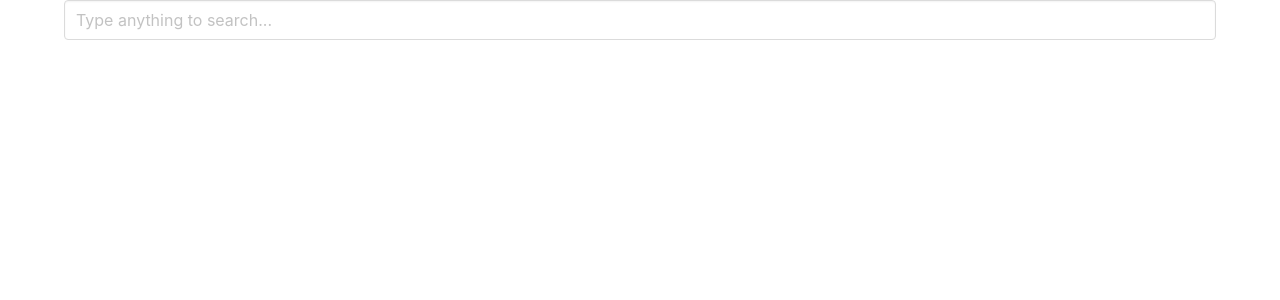
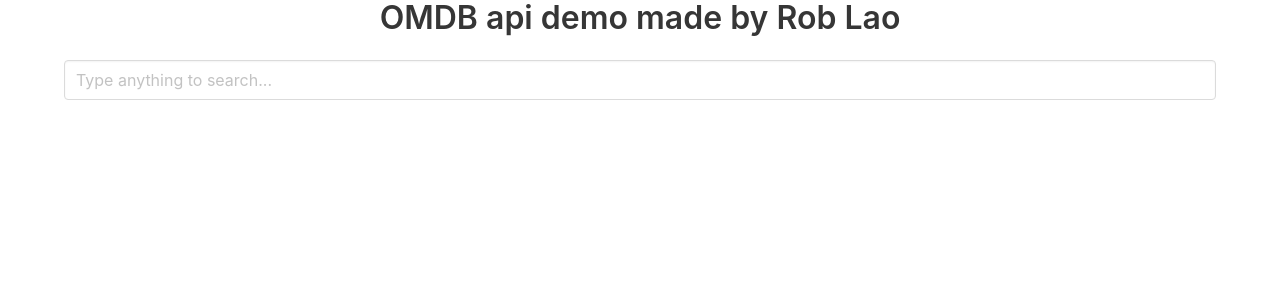
Before and after one commit to viewplatgh/omdbsw, a React (Create React App) app: page / in a window 1280 px wide. Shown: the top 300 px of the page. Built offline with nearby package versions, Linux system fonts and the light colour scheme.

Commit message:
move search to containers and add title

```diff
--- a/src/App.js
+++ b/src/App.js
@@ -1,14 +1,14 @@
 import React, { Component } from 'react';
-import logo from './logo.svg';
 import './App.css';
 
-import Search from './Search';
+import Search from './containers/Search';
 
 class App extends Component {
   render() {
     return (
       <div className="App">
         <div className="container">
+          <h1 className="title">OMDB api demo made by Rob Lao</h1>
           <Search />
         </div>
       </div>
--- a/src/Search.js
+++ b/src/containers/Search.js
@@ -1,6 +1,6 @@
 import React, { Component } from 'react';
 import { connect } from 'react-redux';
-import { searchOMDB } from './actions';
+import { searchOMDB } from '../actions';
 
 class Search extends Component {
   keywordRef;
```
